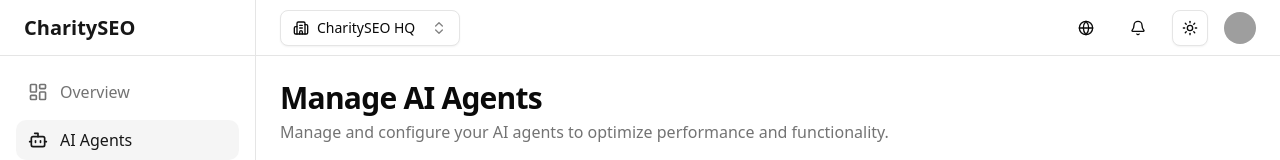
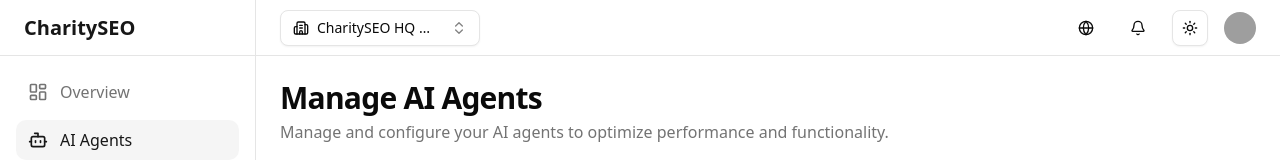
Before and after one commit to favour-the-dev/charitySeo, a Next.js app: page /agents in a window 1280 px wide. Shown: the top 160 px of the page. Built offline with nearby package versions, Linux system fonts and the light colour scheme; grey boxes are pictures that could not be loaded.

Commit message:
latest commit

```diff
--- a/components/layout/header.tsx
+++ b/components/layout/header.tsx
@@ -72,7 +72,7 @@ export function Header() {
               <div className="flex items-center gap-2 truncate">
                 <Building2 className="h-4 w-4 shrink-0" />
                 <span className="truncate hidden sm:inline">
-                  {activeWorkspace?.name}
+                  {activeWorkspace?.name} test
                 </span>
               </div>
               <ChevronsUpDown className="ml-2 h-4 w-4 shrink-0 opacity-50" />
```
